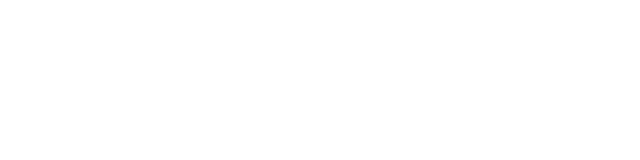
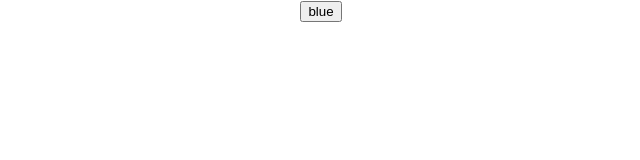
Before and after one commit to seregga/result-univercity-react, a React (Create React App) app: page / in a window 1280 px wide. Shown: the top 160 px of the page, without its empty margins (319-959 px from the left). Built offline with nearby package versions, Linux system fonts and the light colour scheme.

Commit message:
feat: developed react hook useToggle
additional task: 2 in react_hooks

```diff
--- a/src/App.js
+++ b/src/App.js
@@ -3,13 +3,14 @@
 // import {Demo2} from './components/Demo2'
 // import {Demo3} from './components/Demo3'
 // import {Demo4} from './components/Demo4'
-import {Demo5} from './components/Demo5'
+// import {Demo5} from './components/Demo5'
+import {Demo6} from './components/Demo6'
 
 function App() {
     return (<>
-        <div style={{height: "1000px"}}></div>
+        {/* <div style={{height: "1000px"}}></div> */}
         <div className="App">
-            <Demo5/>
+            <Demo6/>
         </div>
     </>)
 }
--- /dev/null
+++ b/src/components/Demo6.jsx
@@ -0,0 +1,21 @@
+import { useToggle } from '../hooks/useToggle';
+
+export function Demo6() {
+    //   const [value, toggle] = useToggle()
+    //   const [value, toggle] = useToggle(['light', 'dark'])
+    const [value, toggle] = useToggle(['blue', 'orange', 'cyan', 'teal'])
+
+    return (
+        <button onClick={() => toggle()}>
+            {/* <button onClick={() => toggle("dark")}> */}
+            {value}
+        </button>
+    );
+}
+
+// Еще примеры использования
+// toggle(); // -> value === 'light'
+// toggle(); // -> value === 'dark'
+// // Так же можно передать конкретное значение и тогда
+// // value станет одним из значений
+// toggle('dark'); // -> value === 'dark'
--- /dev/null
+++ b/src/hooks/useToggle.js
@@ -0,0 +1,31 @@
+import { useReducer } from 'react';
+
+function reducer(state, action) {
+    switch (action.type) {
+        case 'NEXTVALUE':
+            const idx = state.idx + 1 < state.arrValues.length ? state.idx + 1 : 0
+            return { ...state, idx}
+        case 'SETVALUE':
+            return {arrValues: [action.value], idx: 0}
+        default:
+            throw new Error();
+    }
+}
+
+export function useToggle(initialState = [false, true]) {
+    const [state, dispatch] = useReducer(reducer, {
+        arrValues: initialState,
+        idx: 0
+    })
+
+    const toggle = (value) => {
+        if (value !== undefined) {
+            dispatch({ type: 'SETVALUE', value })
+        } else {
+            dispatch({ type: 'NEXTVALUE' })
+        }
+    }
+
+    const val = state.arrValues[state.idx]
+    return [val, toggle]
+}
```
